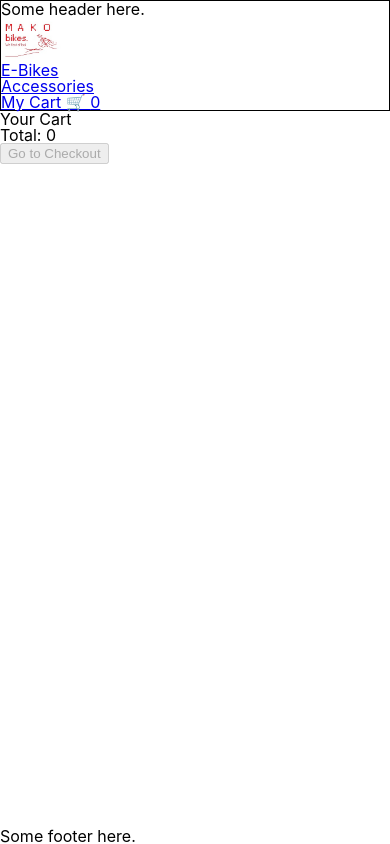
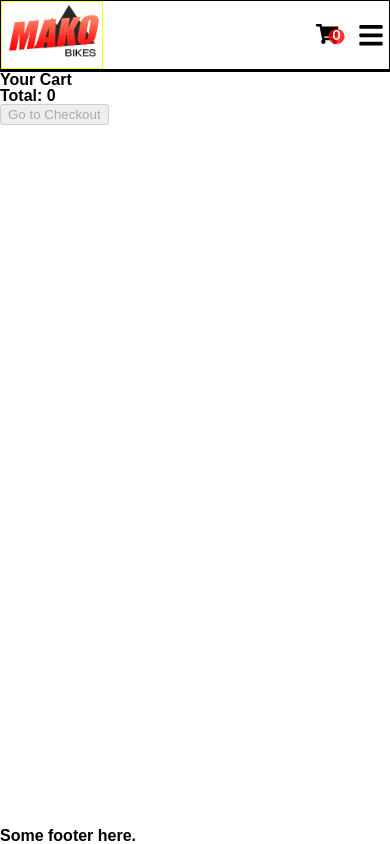
Before and after one commit to Datrinon/react-shopping-cart, a React app: page /cart in a window 390 px wide. Built offline with nearby package versions, Linux system fonts and the light colour scheme; a web font is replaced by a local one.

Commit message:
Add FAS Icons to Site Header, CSS for mobile view and sliding menu

```diff
--- a/src/css/NavHeader.css
+++ b/src/css/NavHeader.css
@@ -1,11 +1,86 @@
 .header {
   border: 1px solid black;
+  display: grid;
+  grid-template-areas:
+  "logo empty cart-menu"
+  "menu menu menu";
 }
 
 .logo-wrapper {
-  width: 72px;
+  width: 100px;
+  grid-area: logo;
+  border: 1px solid yellow;
 }
 
 .logo {
   width: 100%;
 }
+
+.cart-and-menu {
+  grid-area: cart-menu;
+  justify-self: right;
+  align-self: center;
+  display: flex;
+  flex-direction: row;
+}
+
+.cart {
+  position: relative;
+  top: 50%;
+  align-self: center;
+  transform: scale(125%);
+  padding-right: 15px;
+}
+
+.cart-quantity {
+  position: absolute;
+  font-size: 65%;
+  background-color: rgba(255,0,0,80%);
+  color: white;
+  padding: 1px 3px;
+  border-radius: 50%;
+  font-family: -apple-system, BlinkMacSystemFont, 'Segoe UI', Roboto, Oxygen, Ubuntu, Cantarell, 'Open Sans', 'Helvetica Neue', sans-serif;
+  top: 4px;
+  right: 10px;
+}
+
+.menu {
+  text-align: center;
+}
+
+.menu-button {
+  border: none;
+  background-color: white;
+}
+
+.menu-button > svg {
+  min-width: 24px;
+}
+
+.menu-icon {
+  border: 1px solid red;
+  justify-self: end;
+}
+
+.website-links {
+  grid-area: menu;
+  border: 1px solid black;
+  max-height: 100px;
+  transition: max-height 0.45s ease-out;
+}
+
+.closed {
+  max-height: 0;
+  overflow: hidden;
+  transition: max-height 0.45s ease-out;
+}
+
+.website-links .link {
+  height: 35%;
+  padding: 5px;
+  font-size: 125%;
+}
+
+.website-links .link:nth-child(odd) {
+  border-bottom: 1px solid black;
+}
--- a/src/css/index.css
+++ b/src/css/index.css
@@ -1,13 +1,25 @@
+@import url('https://fonts.googleapis.com/css2?family=Zen+Kaku+Gothic+Antique&display=swap');
+
+
 body {
   margin: 0;
-  font-family: -apple-system, BlinkMacSystemFont, 'Segoe UI', 'Roboto', 'Oxygen',
-    'Ubuntu', 'Cantarell', 'Fira Sans', 'Droid Sans', 'Helvetica Neue',
-    sans-serif;
+  font-family: "Zen Kaku Gothic Antique", sans-serif;
   -webkit-font-smoothing: antialiased;
   -moz-osx-font-smoothing: grayscale;
+  font-weight: 600;
+}
+
+a {
+  text-decoration: none;
+  text-decoration-line: none;
+  color: initial;
 }
 
 code {
   font-family: source-code-pro, Menlo, Monaco, Consolas, 'Courier New',
     monospace;
 }
+
+.no-display {
+  display: none !important;
+}
--- /dev/null
+++ b/src/js/components/MenuButton.js
@@ -0,0 +1,30 @@
+import {useState} from 'react'
+import { FontAwesomeIcon } from '@fortawesome/react-fontawesome';
+import { faBars, faTimes } from '@fortawesome/free-solid-svg-icons';
+
+
+export default function MenuButton(props) {
+
+  const [isOpen, setIsOpen] = useState(false);
+
+  const closed = (
+    <FontAwesomeIcon icon={faBars} size="2x"/>
+  );
+
+  const open = (
+    <FontAwesomeIcon icon={faTimes} size="2x"/>
+  );
+
+
+  function toggle() {
+    setIsOpen((prevState) => !prevState);
+    props.toggleMenu();
+    // Animation for this dude.
+  }
+
+  return (
+    <button className="menu-button" onClick={toggle}>
+      {isOpen ? open : closed}
+    </button>
+  );
+}
--- a/src/js/components/NavHeader.js
+++ b/src/js/components/NavHeader.js
@@ -1,9 +1,14 @@
 import '../../css/NavHeader.css';
-import {Link, NavLink} from 'react-router-dom';
+import { Link, NavLink } from 'react-router-dom';
 import { useContext, useEffect } from 'react';
 import { CartContext } from './Router';
 
-import Logo from "../../images/logo.jpg";
+import MenuButton from './MenuButton';
+
+import Logo from "../../images/logo.png";
+
+import { FontAwesomeIcon } from '@fortawesome/react-fontawesome';
+import { faShoppingCart } from '@fortawesome/free-solid-svg-icons';
 
 function NavHeader(props) {
 
@@ -22,29 +27,42 @@ function NavHeader(props) {
     return numItems;
   }
 
+  function toggleMenu() {
+    document.querySelector(".website-links").classList.toggle("closed");
+  }
+
   return (
     <header className="header">
-      Some header here.
-      <nav>
+      <div className="logo-wrapper">
+        <Link to="/">
+          <img src={Logo} alt="The logo of Mako Bikes." className="logo" />
+        </Link>
+      </div>
+      <nav className="website-links closed">
         <ul>
-          <li>
-            <div className="logo-wrapper">
-              <Link to="/">
-                <img src={Logo} alt="The logo of Mako Bikes." className="logo"/>
-              </Link>
-            </div>
-          </li>
-          <li>
+          <li className="link">
             <NavLink to="/products/ebikes" activeClassName="active">E-Bikes</NavLink>
           </li>
-          <li>
+          <li className="link">
             <NavLink to="/products/accessories" activeClassName="active">Accessories</NavLink>
           </li>
         </ul>
-        <NavLink to="/cart">
-        My Cart 🛒 {computeCartQuantity()}
-        </NavLink>
       </nav>
+      <div className="cart-and-menu">
+        <div className="cart">
+          <NavLink to="/cart">
+            <FontAwesomeIcon icon={faShoppingCart}/>
+            <span className="cart-quantity">
+              {computeCartQuantity()}
+            </span>
+          </NavLink>
+        </div>
+        <div className="menu mobile-only">
+          <MenuButton
+            toggleMenu={toggleMenu}
+          />
+        </div>
+      </div>
     </header>
   )
 }
```
